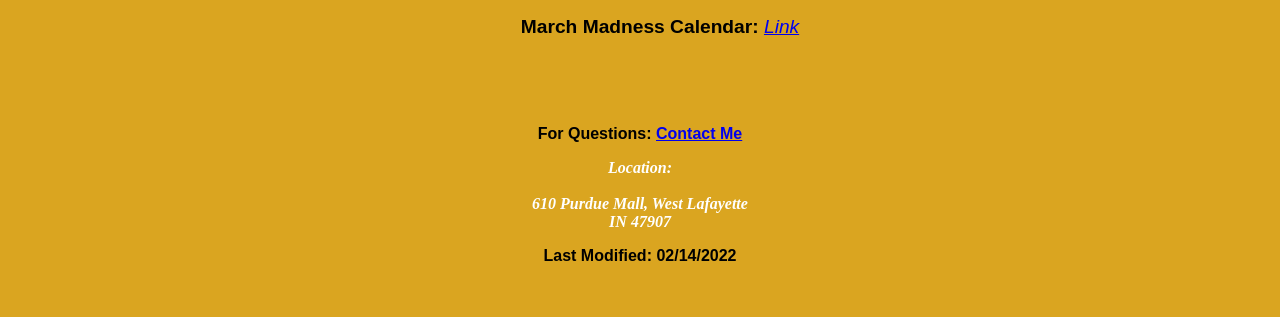
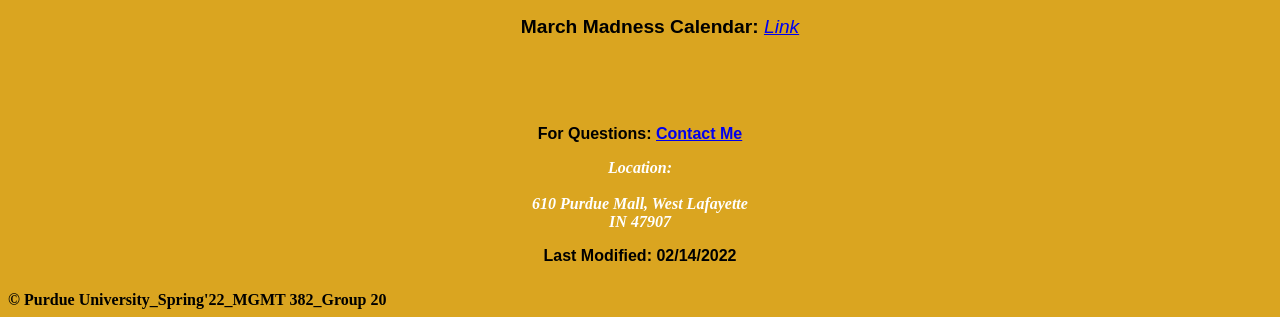
Before and after one commit to gpeduto1/382project, a plain HTML site: page Services.html in a window 1280 px wide. Shown: the part 1787-2104 px from the top of the page. Drawn offline with Linux system fonts and the light colour scheme.

Commit message:
Update Services.html

```diff
--- a/Services.html
+++ b/Services.html
@@ -147,3 +147,4 @@
 		</footer>
 	</body>
 </html>
+© Purdue University_Spring'22_MGMT 382_Group 20
```
